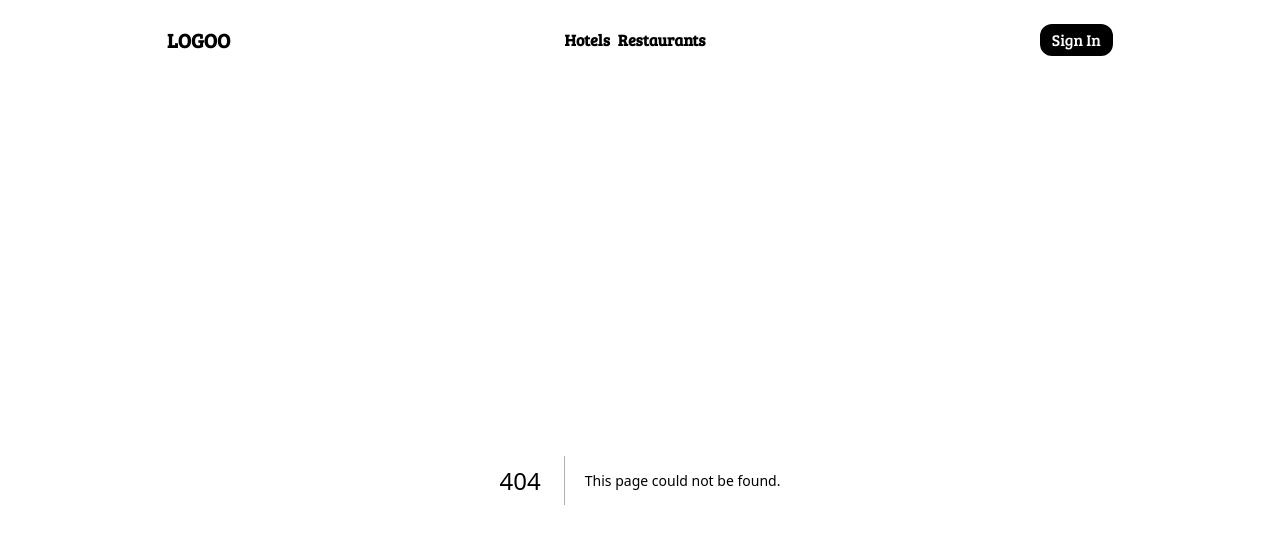
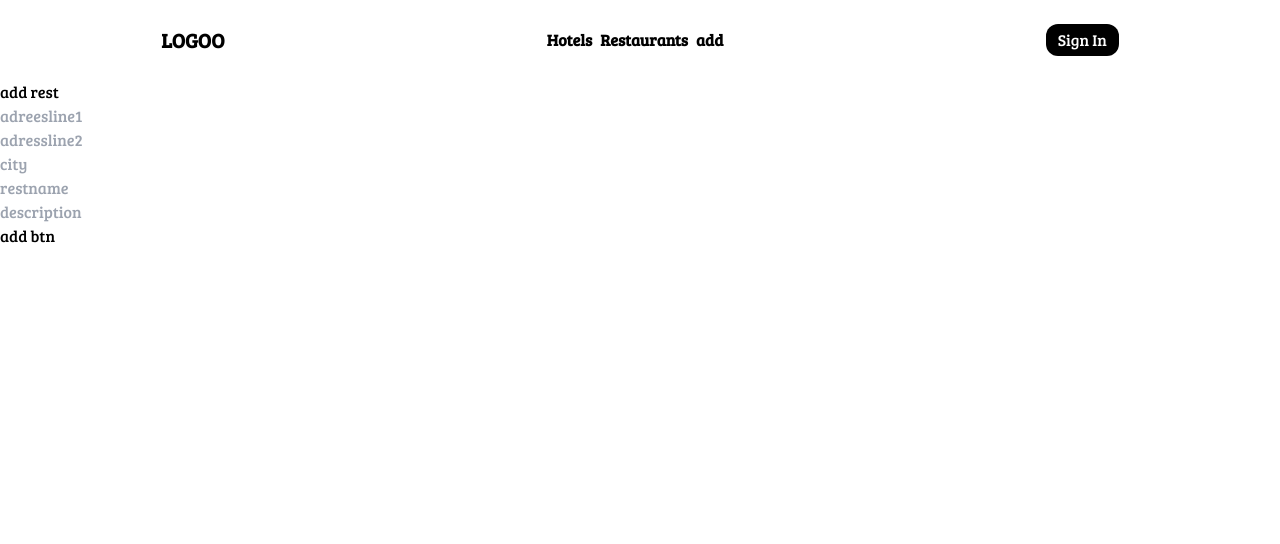
Before and after one commit to LK777-D/new-project, a Next.js app: page /addrestaurant in a window 1280 px wide. Before the commit this address had no page. Shown: the top 544 px of the page. Built offline with nearby package versions, Linux system fonts and the light colour scheme.

Commit message:
create restaurant added

```diff
--- /dev/null
+++ b/src/app/addrestaurant/page.jsx
@@ -0,0 +1,11 @@
+import AddRestForm from "../../components/addObject/restaurant/addRestForm";
+const addRestaurant = () => {
+  return (
+    <main>
+      add rest
+      <AddRestForm />
+    </main>
+  );
+};
+
+export default addRestaurant;
--- a/src/app/layout.js
+++ b/src/app/layout.js
@@ -2,6 +2,7 @@ import { Inter } from "next/font/google";
 import "./globals.css";
 import Navbar from "../components/Navigation/Navbar";
 import AuthenticationCtxProvider from "../context/AuthContext";
+import AddRestCtxProvider from "../context/addRestContext";
 import { Play, Abril_Fatface, Bree_Serif } from "next/font/google";
 const inter = Inter({ subsets: ["latin"] });
 
@@ -27,9 +28,11 @@ export default function RootLayout({ children }) {
     <html lang="en">
       <body className={`${bree.className} ${abril.variable}`}>
         <AuthenticationCtxProvider>
-          <Navbar />
+          <AddRestCtxProvider>
+            <Navbar />
+            {children}
+          </AddRestCtxProvider>
         </AuthenticationCtxProvider>
-        {children}
       </body>
     </html>
   );
--- a/src/components/Navigation/Navbar.jsx
+++ b/src/components/Navigation/Navbar.jsx
@@ -13,6 +13,7 @@ const Navbar = () => {
     authIsOpen,
     setAuthIsopen,
     token,
+    user,
     openModal,
     setModalIsopen,
   } = useAuthCtx();
@@ -37,6 +38,10 @@ const Navbar = () => {
             {" "}
             <Link href={"/restaurants"}>Restaurants</Link>
           </li>
+          <li className="transition hover:text-gray-500 duration-150 ease-linear">
+            {" "}
+            <Link href={"/addrestaurant"}>add</Link>
+          </li>
         </ul>
         <div>
           {!token ? (
@@ -54,7 +59,7 @@ const Navbar = () => {
               Logout
             </button>
           )}
-          <span>{token && token.slice(0, 5)}</span>
+          <span>{user && user?.userEmail}</span>
         </div>
       </nav>
       <div>{authIsOpen && <AuthForm />}</div>
--- /dev/null
+++ b/src/components/addObject/restaurant/addRestForm.jsx
@@ -0,0 +1,45 @@
+"use client";
+import { useAddRestCtx } from "../../../context/addRestContext";
+const AddRestForm = () => {
+  const {
+    setAddressLine1,
+    setAddressLine2,
+    setName,
+    setDescription,
+    setCity,
+    addRestaurantInfo,
+  } = useAddRestCtx();
+  return (
+    <form className="flex flex-col items-start" onSubmit={addRestaurantInfo}>
+      <input
+        type="text"
+        placeholder="adreesline1"
+        onChange={(e) => setAddressLine1(e.target.value)}
+      />
+      <input
+        type="text"
+        placeholder="adressline2"
+        onChange={(e) => setAddressLine2(e.target.value)}
+      />
+      <input
+        type="text"
+        placeholder="city"
+        onChange={(e) => setCity(e.target.value)}
+      />
+      <input
+        type="text"
+        placeholder="restname"
+        onChange={(e) => setName(e.target.value)}
+      />
+      <input
+        type="text"
+        placeholder="description"
+        onChange={(e) => setDescription(e.target.value)}
+      />
+
+      <button type="submit">add btn</button>
+    </form>
+  );
+};
+
+export default AddRestForm;
--- a/src/components/modal/Modal.jsx
+++ b/src/components/modal/Modal.jsx
@@ -34,6 +34,7 @@ const ModalPopUp = ({
       style={customStyles}
       isOpen={modalIsopen}
       onRequestClose={closeModal}
+      ariaHideApp={false}
     >
       <div className="flex flex-col gap-2 justify-center items-center">
         <h1>{heading}</h1>
--- a/src/context/AuthContext.js
+++ b/src/context/AuthContext.js
@@ -10,6 +10,7 @@ const AuthenticationCtxProvider = ({ children }) => {
   const [authIsOpen, setAuthIsopen] = useState(false);
   const [token, setToken] = useState(null);
   const [modalIsopen, setModalIsopen] = useState(false);
+  const [user, setUser] = useState(null);
 
   const router = useRouter();
 
@@ -51,10 +52,10 @@ const AuthenticationCtxProvider = ({ children }) => {
       const result = await response.json();
 
       console.log(result);
+      setUser(result);
       setToken(result.token);
       localStorage.setItem("authToken", result.token);
-      console.log(result.token);
-      console.log(token);
+
       setAuthIsopen(false);
       router.push("/");
 
@@ -92,8 +93,12 @@ const AuthenticationCtxProvider = ({ children }) => {
       }
       const result = await response.json();
       console.log(result);
+
+      setUser(result);
       setToken(result.token);
+
       localStorage.setItem("authToken", result.token);
+
       router.push("/");
       setAuthIsopen(false);
     } catch (error) {
@@ -130,6 +135,7 @@ const AuthenticationCtxProvider = ({ children }) => {
     openModal,
     closeModal,
     logout,
+    user,
   };
 
   return <authCtx.Provider value={ctxValue}>{children}</authCtx.Provider>;
--- /dev/null
+++ b/src/context/addRestContext.js
@@ -0,0 +1,74 @@
+"use client";
+import { useState, createContext, useContext } from "react";
+import { useAuthCtx } from "./AuthContext";
+const addRestCtx = createContext();
+
+const AddRestCtxProvider = ({ children }) => {
+  const [addressLine1, setAddressLine1] = useState("");
+  const [addressLine2, setAddressLine2] = useState("");
+  const [name, setName] = useState("");
+  const [city, setCity] = useState("");
+  const [description, setDescription] = useState("");
+  const { user } = useAuthCtx();
+  const userEmail = user?.userEmail;
+  const userId = user?.userId;
+
+  const addRestaurantInfo = async (e) => {
+    e.preventDefault();
+    const myHeaders = new Headers();
+    myHeaders.append("Content-Type", "application/json");
+    myHeaders.append(
+      "Authorization",
+      "Bearer eyJhbGciOiJIUzI1NiJ9.eyJzdWIiOiJmYXJuYTFAZ21haWwuY29tIiwiaWF0IjoxNzA1MTUzNDU1LCJleHAiOjE3MDUxNTQ4OTV9.T46okqofl-rkV37sfJ6yicZ8JTBFYy9gr6YLEZb9MaU"
+    );
+
+    const raw = JSON.stringify({
+      addressLine1: addressLine1,
+      addressLine2: addressLine2,
+      city,
+      name,
+      description,
+      creatorEmail: userEmail,
+      createdBy: userId,
+    });
+
+    const requestOptions = {
+      method: "POST",
+      headers: myHeaders,
+      body: raw,
+      redirect: "follow",
+    };
+    try {
+      const response = await fetch(
+        "http://174.138.59.141:8080/api/v2/restaurant/create",
+        requestOptions
+      );
+      if (!response.ok) {
+        throw new Error("Failed to create restaurant");
+      }
+      const result = await response.json();
+    } catch (error) {
+      console.error("Error creating restaurant:", error.message);
+    }
+  };
+
+  const ctxValue = {
+    setAddressLine1,
+    setAddressLine2,
+    setDescription,
+    setCity,
+    setName,
+    addRestaurantInfo,
+  };
+
+  return <addRestCtx.Provider value={ctxValue}>{children}</addRestCtx.Provider>;
+};
+export default AddRestCtxProvider;
+
+export const useAddRestCtx = () => {
+  const ctx = useContext(addRestCtx);
+  if (!ctx) {
+    throw new Error("Context provider error");
+  }
+  return ctx;
+};
--- a/tsconfig.json
+++ b/tsconfig.json
@@ -27,7 +27,7 @@
     ".next/types/**/*.ts",
     "**/*.ts",
     "**/*.tsx"
-, "src/components/modal/Modal.jsx"  ],
+, "src/components/modal/Modal.jsx", "src/components/addObject/restaurant/addRestForm.jsx"  ],
   "exclude": [
     "node_modules"
   ]
```
